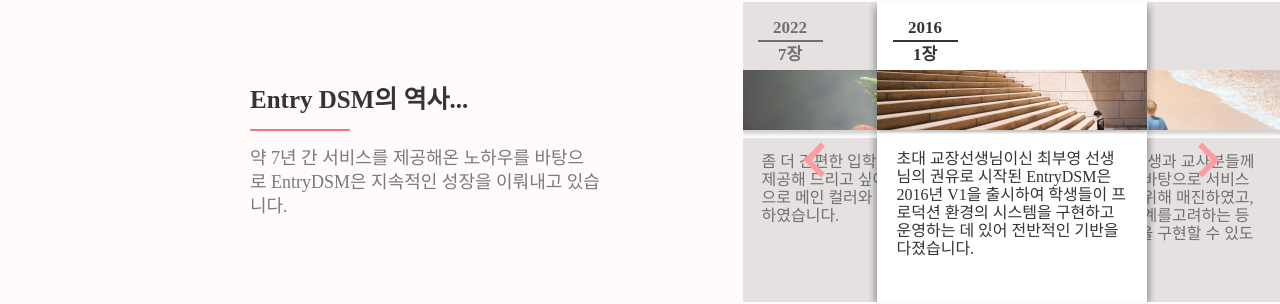
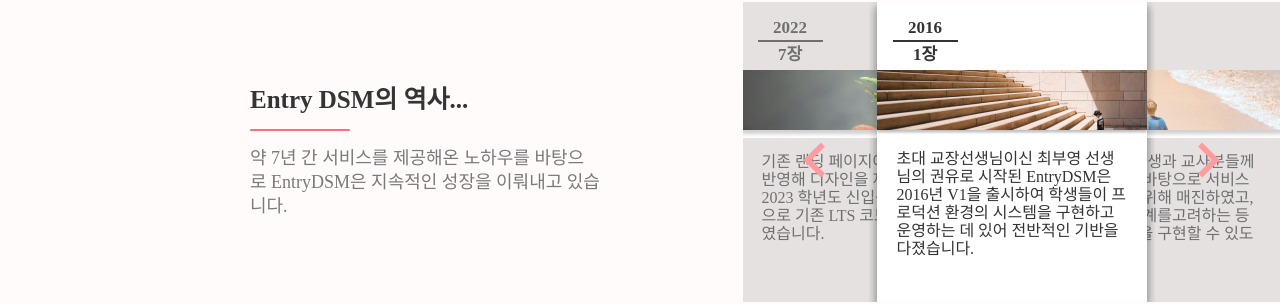
Before and after one commit to EntryDSM/entryFront2023, a React (Create React App) app: page / in a window 1280 px wide. Shown: the part 2648-2952 px from the top of the page. Built offline with nearby package versions, Linux system fonts and the light colour scheme; a web font is replaced by a local one.

Commit message:
docs : CardMessage 수정

```diff
--- a/src/components/main/History/History.js
+++ b/src/components/main/History/History.js
@@ -89,7 +89,7 @@ const History = () => {
           year="2022"
           page={7}
           current={page}
-          content="좀 더 간편한 입학 전형 시스템을 제공해 드리고 싶어서 새로운 마음으로 메인 컬러와 여러 기능을 개선하였습니다."
+          content="기존 랜딩 페이지에 대한 피드백을 반영해 디자인을 재구성하였고, 2023 학년도 신입생을 반기는 마음으로 기존 LTS 코드를 유지보수 하였습니다."
         ></Card>
         <_.LeftArrow src={Left} onClick={Prev} />
         <_.RightArrow src={Right} onClick={Next} />
```
